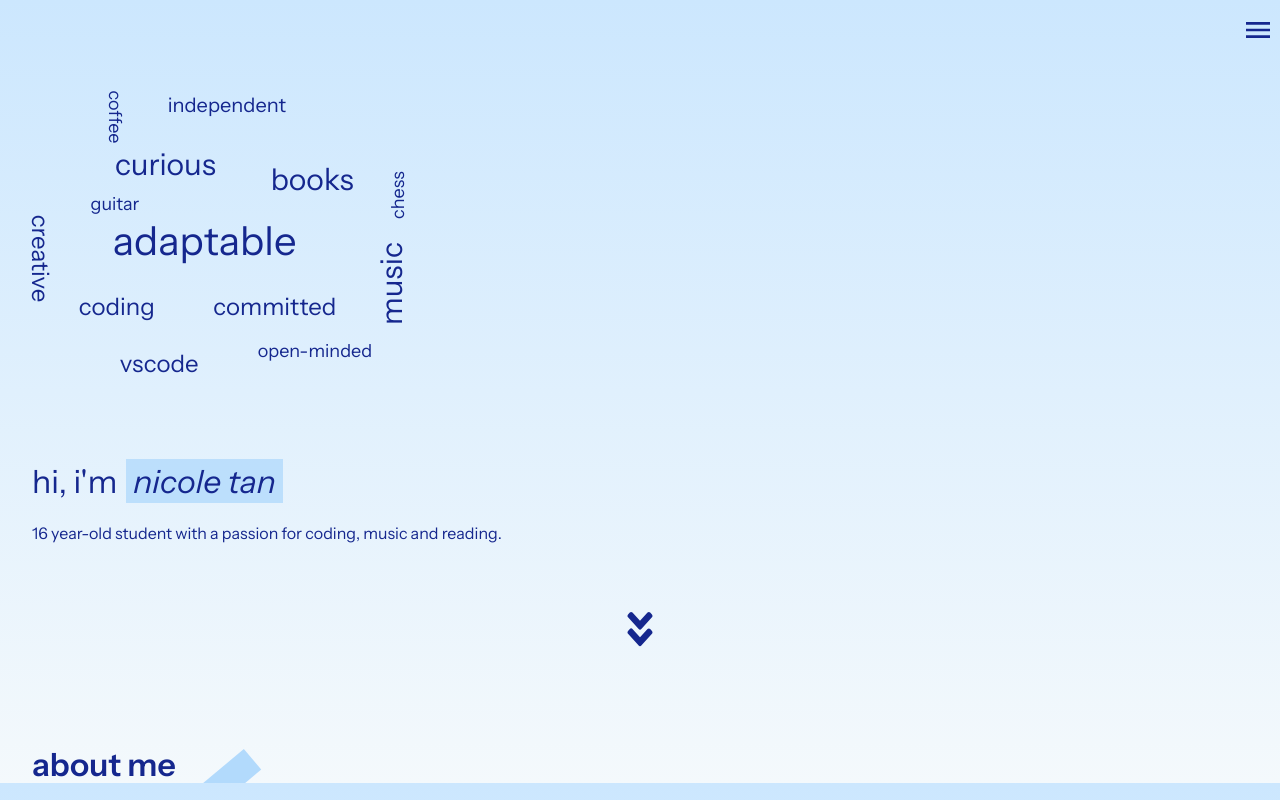
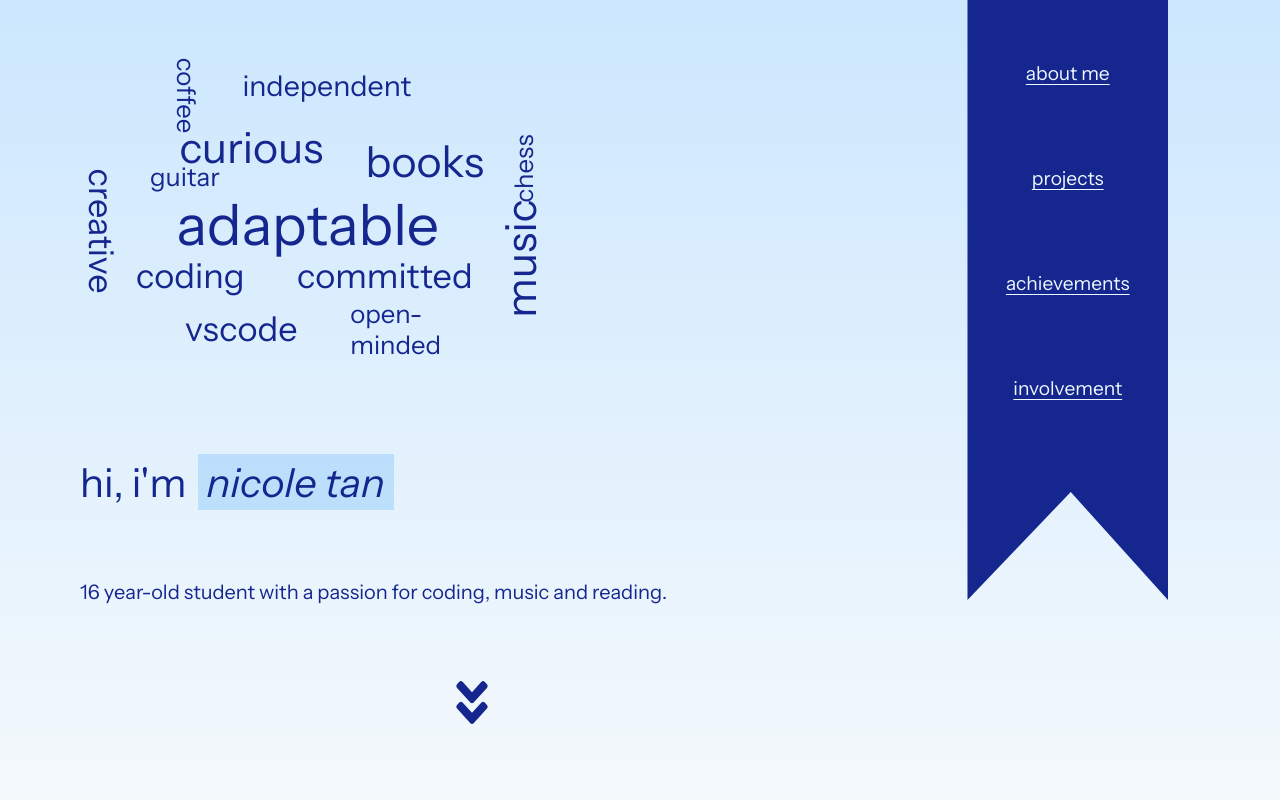
Before and after one commit to nicoletanyt/portfolio, a React (Vite) app: page / in a window 1280 px wide. Shown: the top 800 px of the page. Built offline with nearby package versions, Linux system fonts and the light colour scheme.

Commit message:
added responsive design

```diff
--- a/src/App.css
+++ b/src/App.css
@@ -2,17 +2,19 @@
 .main {
     overflow-y: scroll;
     overflow-x: hidden;
-    height: 91vh;
+    height: 100vh;
     width: 100vw;
     padding: 2em;
     padding-top: 0;
+    min-width: 520px;
 }
 
 /* Homescreen.jsx */
 .homescreen {
-    height: 90%;
+    height: calc(100vh - 2em);
     display: grid;
-    grid-template-rows: auto 8% 8% auto;
+    place-content: center;
+    /* grid-template-rows: auto 8% 8% auto; */
 }
 .homescreen p {
     margin: 0;
@@ -22,8 +24,6 @@
 .name {
     font-weight: 400;
     font-size: 2em;
-    margin: 0;
-    height: fit-content;
 }
 .name .italic {
     font-style: italic;
@@ -54,8 +54,9 @@
     /* border: 2px solid black; */
     height: 40vh;
     width: 100%;
-    margin: 1.5em 0;
     max-width: 390px;
+    min-width: 350px;
+    min-height: 320px;
 }
 .word {
     position: absolute;
@@ -65,6 +66,7 @@
     font-size: 2em;
 }
 .nav-container {
+    padding: 0 2em;
     padding-top: .8em;
     display: grid;
     justify-items: flex-end;
@@ -72,29 +74,23 @@
 }
 nav {
     position: fixed;
-    top: -1em;
+    top: 0;
     right: 2em;
     z-index: 100;
     height: 58vh;
-    width: 50vw;
+    min-height: 500px;
+    width: 40vw;
     background-color: var(--primary-colour);
 
     clip-path: polygon(0 0, 100% 0, 100% 100%, calc(50% + 3px) 82%, 0 100%, 0 0);
-    display: grid;
-    padding: 2em 0 8em 0;
-
     transition: 0.6s ease-out;
 }
-/* nav::before {
-    content: '';
-    position: absolute;
-    background: linear-gradient(180deg, rgba(204, 231, 254, 1) 0%, rgba(225, 241, 253, 1) 100%);
-    width: calc(100% - 3px * 2);
-    height: calc(100% - 6px);
-    top: 0;
-    left: 3px;
-    clip-path: polygon(0 0, 100% 0, 100% calc(100% - 3px), calc(50% + 3px) 82%, 0 calc(100% - 3px), 0 0);
-} */
+.nav-link-wrapper {
+    display: grid;
+    /* gap: auto; */
+    margin-top: 1em;
+    height: 70%;
+}
 nav a {
     color: var(--main-colour);
     text-decoration: underline;
@@ -106,28 +102,23 @@ nav a {
 .close-btn {
     color: var(--main-colour);
     z-index: 2;
-    display: grid;
+    cursor: pointer;
 }
 .close-btn .icon {
     font-size: 2.5em;
-    align-self: flex-start;
-    justify-self: center;
 }
 .down-icon {
     font-size: 2.5em;
-    align-self: flex-end;
-    justify-self: center;
     --animate-duration: 1.6s;
-    margin-top: 1em
+    margin: 0 auto;
+    margin-top: 1.5em;
+    display: block;
 }
 .menu-show {
     transform: translateY(0);
 }
 .menu-hide {
     transform: translateY(-58vh);
-}
-.menu-show a, .menu-show .close-btn {
-    align-content: center;
 }
 
 /* About Me */
@@ -267,6 +258,7 @@ nav a {
     position: absolute;
     right: 5%;
     bottom: 40%;
+    cursor: pointer;
 }
 
 /* achievement.jsx */
@@ -274,7 +266,7 @@ nav a {
     font-size: 1.5em;
     font-weight: 400;
     margin: auto 0;
-    width: 15%;
+    min-width: 10%;
     max-height: 90%;
 }
 .scroll-sticky {
@@ -283,7 +275,7 @@ nav a {
 }
 .divider {
     border: 1.5px solid var(--primary-colour);
-    margin: 12% 1.5em;
+    margin: 1.5em 1.5em;
 }
 .section-wrapper {
     display: grid;
@@ -318,6 +310,7 @@ nav a {
     margin: 0 .5em;
     border-radius: 5px;
     background-color: var(--accent-colour);
+    cursor: pointer;
 }
 .selected {
     background-color: var(--main-colour);
@@ -407,3 +400,133 @@ input[type="text"] {
 .email-text {
     margin-top: 3em;
 }
+
+/* Media Queries */
+/* Tablet */
+@media only screen and (min-width: 760px) {
+    .about-me-wrapper {
+        display: flex;
+    }
+    .img-wrapper {
+        flex: 55%;
+        margin-right: 2em;
+    }
+    .img-wrapper .profile-pic {
+        width: 100%;
+    }
+
+    .book .back {
+        padding: 1em 4em;
+    }
+    .project-wrapper {
+        display: grid;
+        grid-template-columns: repeat(2, auto);
+        gap: 2em;
+    }
+    .book {
+        height: 50vh;
+    }
+    .book img {
+        max-width: 200px;
+    }
+}
+
+/* Desktop */
+@media only screen and (min-width: 1000px) {
+    .main {
+        padding: 2em 5em;
+        padding-right: calc(10em + 20vw);
+    }
+    .homescreen {
+        place-content: unset;
+    }
+    .word-cloud {
+        margin: auto 0;
+    }
+    .menu-button {
+        visibility: hidden;
+    }
+    .nav-container {
+        height: 0;
+        padding: 0;
+    }
+    nav {
+        height: 80%;
+        margin-right: 5em;
+        transition: none;
+        width: fit-content;
+        gap: .5em;
+        max-height: 600px;
+    }
+    .nav-link-wrapper {
+        margin-top: 2em;
+    }
+    .close-btn {
+        display: none;
+    }
+    nav a {
+        padding: 1.5em 2em;
+    }
+    .menu-hide {
+        transform: none;
+    }
+    .project-wrapper {
+        grid-template-columns: unset;
+    }
+    .book {
+        height: 35vh;
+    }
+    .book img {
+        max-width: 350px;
+    }
+    .up-button {
+        bottom: 2.5em;
+    }
+    .filter-scroll {
+        overflow: unset;
+    }
+    .homescreen {
+        font-size: 20px;
+    }
+}
+@media only screen and (min-width: 1500px) {
+    :root {
+        font-size: 20px;
+    }
+    .main {
+        padding: 2em 7em;
+        padding-right: calc(10em + 20vw);
+    }
+    nav {
+        /* width: 13%; */
+        max-height: 700px;
+    }
+    .word-cloud {
+        max-width: 500px;
+        font-size: 25px;
+        margin: 2em 0;
+    }
+    .card-container {
+        display: grid;
+        grid-template-columns: repeat(2, calc((100% - 2em)/2));
+        column-gap: 2em;
+    }
+    .project-wrapper {
+        grid-template-columns: repeat(2, auto);;
+    }
+    .event.single {
+        margin: auto 0;
+    }
+    .img-wrapper {
+        margin-right: 4em;
+    }
+    .description {
+        text-align: justify;
+    }
+    .span-two {
+        grid-column: span 2;
+    }
+    .book::before {
+        width: 1.5em;
+    }
+}
--- a/src/components/AboutMe.jsx
+++ b/src/components/AboutMe.jsx
@@ -6,7 +6,7 @@ function AboutMe() {
   return (
 		<div id="about-me">
 			<h1>about me</h1>
-			<div>
+			<div className='about-me-wrapper'>
 				<div className="img-wrapper">
 					<img className="profile-pic" src={"src/assets/about-me.jpeg"} />
 				</div>
@@ -18,9 +18,10 @@ function AboutMe() {
 					lover. I am always eager to learn new things and tackle challenges.
 					<br />I aspire to continue exploring different aspects of technology
 					and creating apps that benefit the community!
+					<br/>
+					<a className='contact-nav' href="#contact-me">Drop me a message!</a>
 				</p>
 			</div>
-			<a className='contact-nav' href="#contact-me">Drop me a message!</a>
 			<h2>~ education</h2>
 			<div className="card-container">
 				{data["education"].map((item, index) => (
--- a/src/components/Book.jsx
+++ b/src/components/Book.jsx
@@ -4,19 +4,21 @@ import {
 	IoIosArrowDropleftCircle,
 } from "react-icons/io";
 
-function Book({project}) {
+function Book({project, spanTwo}) {
     const [front, setFront] = useState(true)
 
   return (
 		<div
-			className="book"
+			className={`book ${spanTwo && "span-two"}`}
 			// onMouseEnter={() => setFront(false)}
 			// onMouseLeave={() => setFront(true)}
 		>
 			<span className="language">{project.language}</span>
 			<div
 				className={"front ".concat(
-					front ? "book-show" : "book-hide"
+					front
+						? "animate__slideInLeft animate__animated animate__faster book-show"
+						: "book-hide"
 				)}
 			>
 				<img src={project.image} />
@@ -24,11 +26,13 @@ function Book({project}) {
 			</div>
 			<div
 				className={"back ".concat(
-					front ? "book-hide" : "book-show"
+					front
+						? "book-hide"
+						: "animate__slideInRight animate__animated book-show"
 				)}
 			>
 				<p>{project.description}</p>
-				<a target='_blank' className="link" href={project.link}>
+				<a target="_blank" className="link" href={project.link}>
 					{project.label}
 				</a>
 			</div>
--- a/src/components/Nav.jsx
+++ b/src/components/Nav.jsx
@@ -12,6 +12,7 @@ function Nav() {
 				<IoMdMenu />
 			</button>
 			<nav className={showNav ? "menu-show" : "menu-hide"}>
+				<div className='nav-link-wrapper'>
 					<button className="close-btn" onClick={() => setShowNav(false)}>
 						<IoMdClose className="icon" />
 					</button>
@@ -27,6 +28,7 @@ function Nav() {
 					<a href="#involvement" onClick={() => setShowNav(false)}>
 						involvement
 					</a>
+				</div>
 			</nav>
 		</div>
 	);
--- a/src/components/Projects.jsx
+++ b/src/components/Projects.jsx
@@ -9,7 +9,13 @@ function Projects() {
 			<h1>projects</h1>
 			<div className="project-wrapper">
 				{data["projects"].map((project, key) => (
-					<Book key={key} project={project} />
+					<Book
+						key={key}
+						project={project}
+						spanTwo={
+							data["projects"].length % 2 == 1 && (key == data["projects"].length - 1)
+						}
+					/>
 				))}
 			</div>
 			{/* <UpButton heading={"#projects"} /> */}
--- a/src/components/Word.jsx
+++ b/src/components/Word.jsx
@@ -1,11 +1,11 @@
-import React from 'react'
+import React, { useState } from 'react'
 
-function Word({word, text}) {
+function Word({word, text, scale}) {
 
     const style = {
-        fontSize: word.size * 10,
-        left: "calc(" + word.x + "*.3%)",
-        top: word.y * 1.5,
+        fontSize: `${(word.size / scale)}em`,
+        left: `${word.x * scale}px`,
+        top: `${word.y * scale}px`,
         rotate: word.rotation + "deg",
     };
 
--- a/src/components/WordCloud.jsx
+++ b/src/components/WordCloud.jsx
@@ -1,12 +1,37 @@
-import React from 'react'
+import React, { useEffect, useState } from 'react'
 import data from "../data.json"
 import Word from './Word'
 
 function WordCloud() {
-  return (
+	const [scale, setScale] = useState(0);
+
+	// TODO: add event listener for when window resizes, then change scale accordingly
+
+	// width > 1500: scale = 2
+	// width > 1000: scale = 1.6
+
+	const resizeScale = () => {
+		if (screen.width > 1500) setScale(1.8)
+		else if (screen.width > 1000) setScale(1.6)
+		else if (screen.width > 700) setScale(1.4)
+		console.log(screen.width, screen.height)
+	}
+
+	useEffect(() => {
+		console.log(scale)
+	}, [scale])
+
+	useEffect(() => {
+		resizeScale()
+		window.addEventListener("resize", resizeScale)
+
+		return () => window.removeEventListener("resize", resizeScale);
+	}, [])
+
+	return (
 		<div className="word-cloud">
 			{Object.keys(data["word-cloud"]).map((text) => (
-				<Word key={text} word={data["word-cloud"][text]} text={text} />
+				<Word key={text} word={data["word-cloud"][text]} text={text} scale={scale} />
 			))}
 		</div>
 	);
--- a/src/index.css
+++ b/src/index.css
@@ -29,6 +29,7 @@ a {
 
 h1 {
   font-weight: 600;
+  padding-top: 1.2em;
 }
 
 h2 {
@@ -46,6 +47,7 @@ body {
   background: linear-gradient(180deg, rgba(204, 231, 254, 1) 0%, rgba(244, 249, 252, 1) 100%);
   min-width: 400px;
   overflow: hidden;
+  width: 100vw;
 }
 
 button {
@@ -58,7 +60,7 @@ button {
 #about-me,
 #projects,
 #achievements,
-#involvements,
+#involvement,
 #contact-me {
   margin-top: 8vh;
 }
```
Lines whose indentation alone changed are shown as unchanged.
